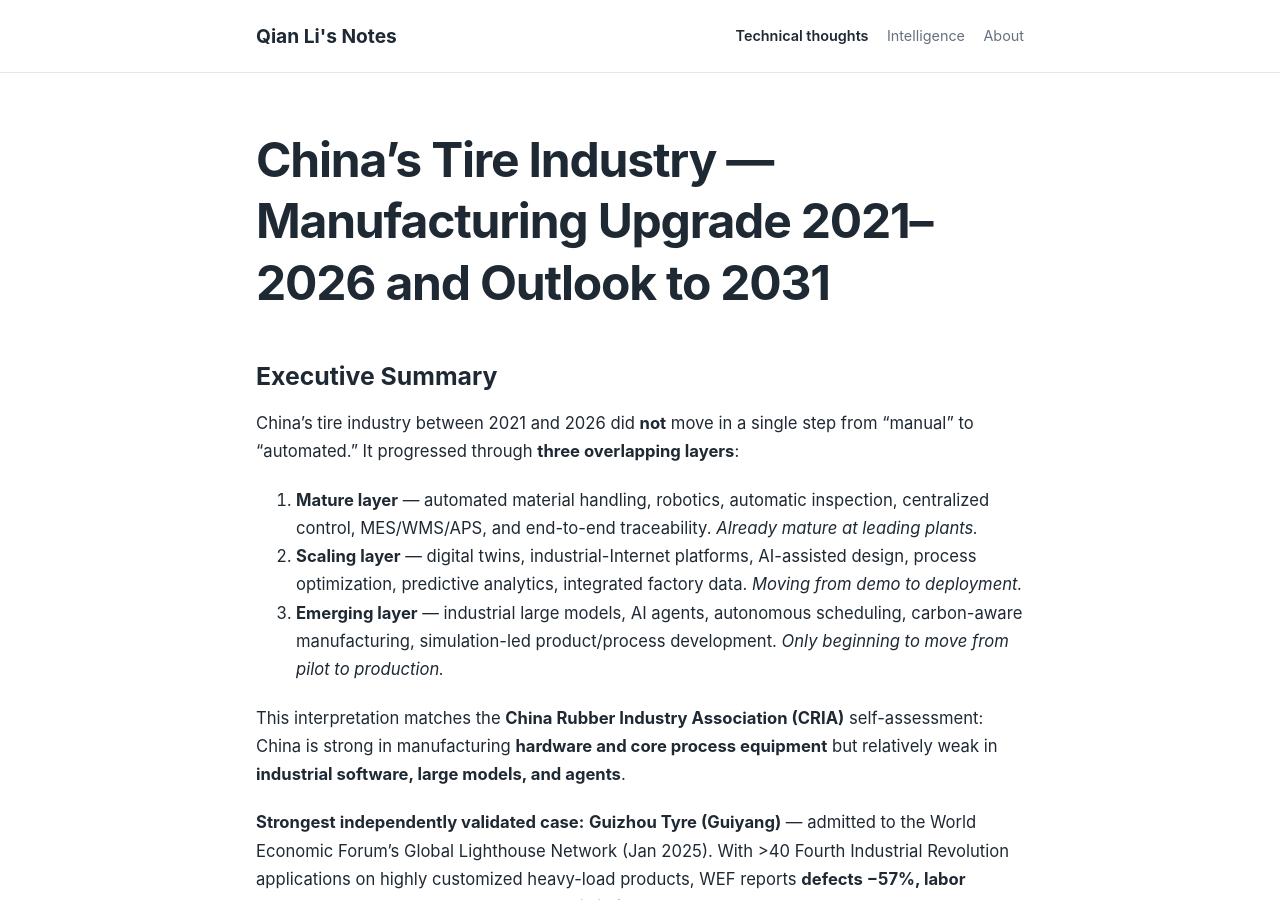
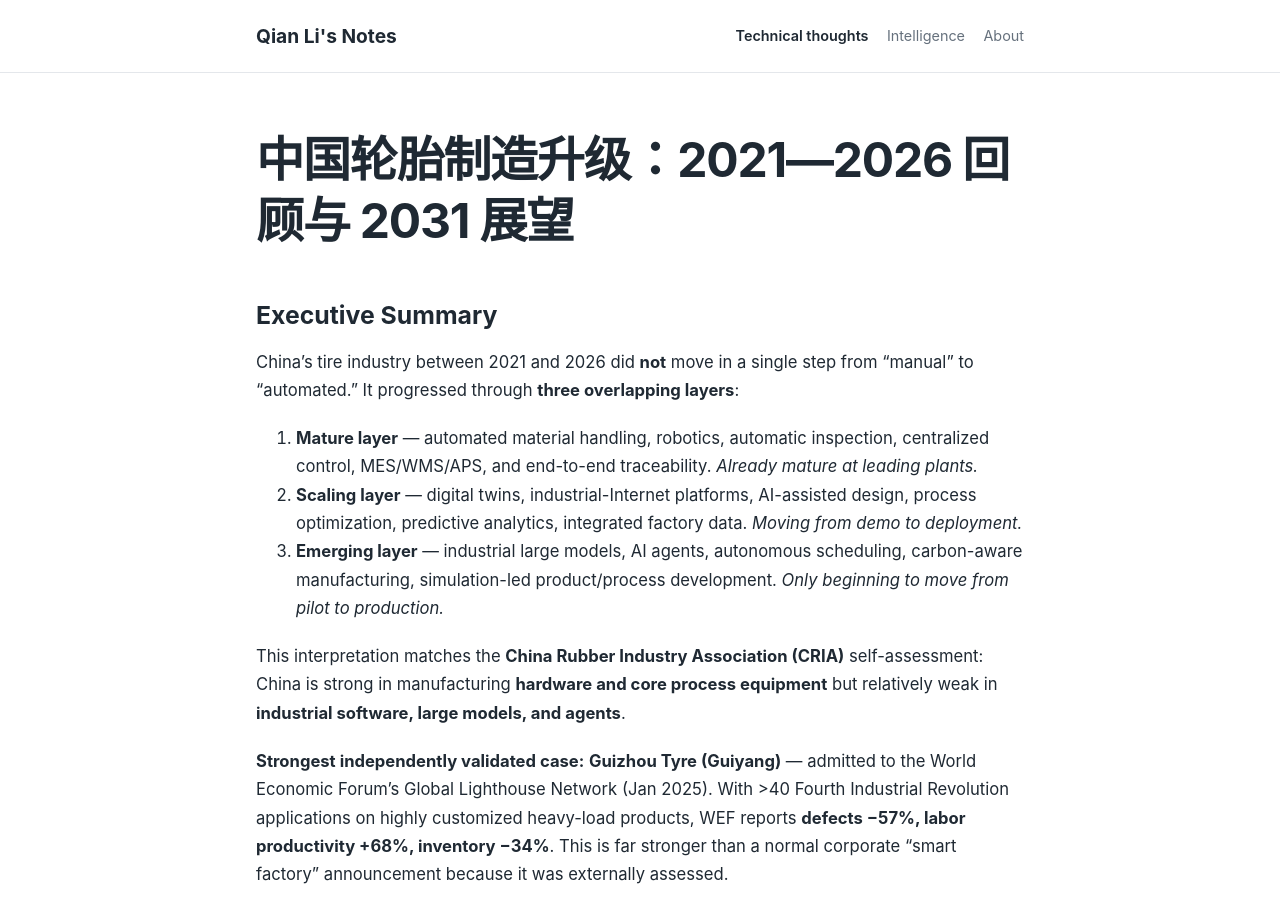
Before and after one commit to sdliqian2021/sdliqian2021.github.io, a Jekyll site: the page built from posts/05-china-tire-manufacturing-upgrade-2021-2026.md, in a window 1280 px wide and 900 px high. Built offline with Jekyll 4.4.1, drawn with Linux system fonts in a browser that asks for light colours.

Commit message:
Unify technical essay titles

```diff
--- a/posts/05-china-tire-manufacturing-upgrade-2021-2026.md
+++ b/posts/05-china-tire-manufacturing-upgrade-2021-2026.md
@@ -1,11 +1,11 @@
 ---
 layout: default
-title: "5. China's Tire Industry — Manufacturing Upgrade 2021–2026 and Outlook to 2031"
+title: "中国轮胎制造升级：2021—2026 回顾与 2031 展望"
 description: "An evidence-graded review of China's tire manufacturing upgrade, from automation and equipment localization to industrial software and AI."
 content_type: essay
 display_order: 40
 published: 2026-09-01
-updated: 2026-09-01
+updated: 2026-09-18
 topics:
   - Tire industry
   - Smart manufacturing
@@ -14,7 +14,7 @@ permalink: /posts/china-tire-manufacturing-upgrade-2021-2026.html
 nav: essays
 page_class: article-page
 ---
-# China's Tire Industry — Manufacturing Upgrade 2021–2026 and Outlook to 2031
+# 中国轮胎制造升级：2021—2026 回顾与 2031 展望
 
 ## Executive Summary
 
```
Also changed, not shown: posts/01-ai-humans-simulation-and-physical-testing.md (+3 -3 lines), posts/03-industrial-ai-and-digital-twins.md (+3 -3 lines), posts/04-akron-guangrao-future-tire-industry.md (+3 -3 lines), posts/07-simulation-physical-testing-and-validation.md (+3 -3 lines).
